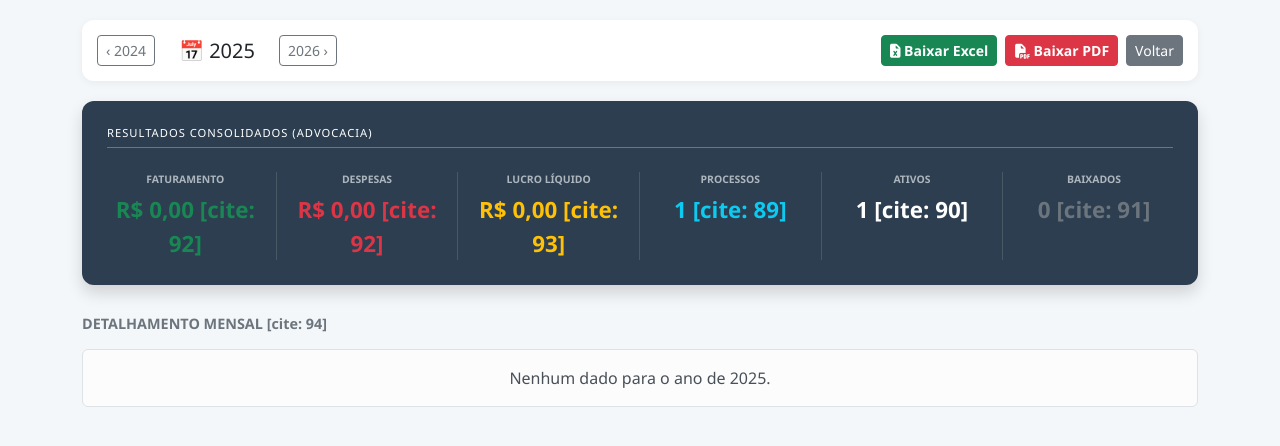
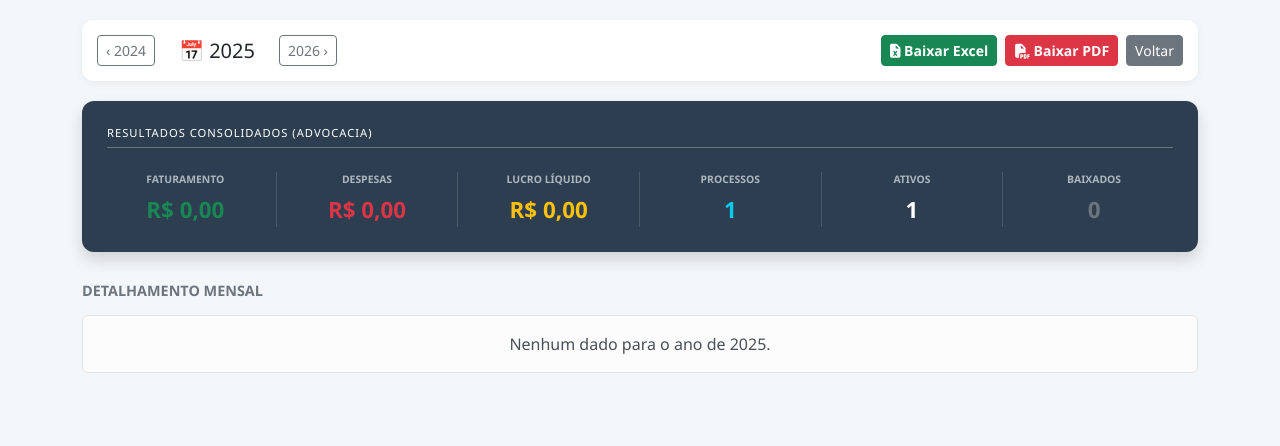
Before and after one commit to 2kbqgw7zws-eng/cristianorsousa, a Django app: page /advocacia/relatorio/ in a window 1280 px wide. Shown: the top 446 px of the page. Run offline with Django 4.2, Linux system fonts and the light colour scheme; tables that the repository leaves empty hold one stand-in row (values such as "Sample post").

Commit message:
Fix syntax error and clean layout

```diff
--- a/advocacia/templates/relatorio_advocacia.html
+++ b/advocacia/templates/relatorio_advocacia.html
@@ -21,7 +21,6 @@
         .label-mini { font-size: 0.6rem; color: #999; text-transform: uppercase; font-weight: 800; display: block; }
         .valor-bold { font-weight: bold; font-size: 1rem; color: #333; }
 
-        /* CONFIGURAÇÃO PARA O PDF (IMPRESSÃO) */
         @media print {
             @page { size: A4 landscape; margin: 1cm; }
             .header-nav, .btn, .no-print { display: none !important; }
@@ -31,6 +30,7 @@
             .text-success { color: #28a745 !important; }
             .text-danger { color: #dc3545 !important; }
             .text-primary { color: #007bff !important; }
+            .text-warning { color: #ffc107 !important; }
             .col-md-2, .col-md-4, .col-md-6 { float: left !important; }
             .row { display: flex !important; flex-wrap: nowrap !important; }
         }
@@ -54,37 +54,37 @@
         <div class="consolidado-dark shadow">
             <h6 class="mb-4 text-uppercase border-bottom border-secondary pb-2" style="font-size: 0.7rem; letter-spacing: 1px;">Resultados Consolidados (Advocacia)</h6>
             <div class="row text-center">
-                <div class="col-md-2 metric-box"><p class="metric-label">Faturamento</p><p class="metric-value text-success">R$ {{ faturamento|floatformat:2 }} [cite: 92]</p></div>
-                <div class="col-md-2 metric-box"><p class="metric-label">Despesas</p><p class="metric-value text-danger">R$ {{ despesas|floatformat:2 }} [cite: 92]</p></div>
-                <div class="col-md-2 metric-box"><p class="metric-label">Lucro Líquido</p><p class="metric-value text-warning">R$ {{ lucro|floatformat:2 }} [cite: 93]</p></div>
-                <div class="col-md-2 metric-box"><p class="metric-label">Processos</p><p class="metric-value text-info">{{ total_processos }} [cite: 89]</p></div>
-                <div class="col-md-2 metric-box"><p class="metric-label">Ativos</p><p class="metric-value">{{ processos_ativos }} [cite: 90]</p></div>
-                <div class="col-md-2 metric-box"><p class="metric-label">Baixados</p><p class="metric-value text-secondary">{{ processos_baixados }} [cite: 91]</p></div>
+                <div class="col-md-2 metric-box"><p class="metric-label">Faturamento</p><p class="metric-value text-success">R$ {{ faturamento|floatformat:2 }}</p></div>
+                <div class="col-md-2 metric-box"><p class="metric-label">Despesas</p><p class="metric-value text-danger">R$ {{ despesas|floatformat:2 }}</p></div>
+                <div class="col-md-2 metric-box"><p class="metric-label">Lucro Líquido</p><p class="metric-value text-warning">R$ {{ lucro|floatformat:2 }}</p></div>
+                <div class="col-md-2 metric-box"><p class="metric-label">Processos</p><p class="metric-value text-info">{{ total_processos }}</p></div>
+                <div class="col-md-2 metric-box"><p class="metric-label">Ativos</p><p class="metric-value">{{ processos_ativos }}</p></div>
+                <div class="col-md-2 metric-box"><p class="metric-label">Baixados</p><p class="metric-value text-secondary">{{ processos_baixados }}</p></div>
             </div>
         </div>
 
-        <h5 class="mb-3 text-secondary" style="font-size: 0.9rem; font-weight: bold;">DETALHAMENTO MENSAL [cite: 94]</h5>
+        <h5 class="mb-3 text-secondary" style="font-size: 0.9rem; font-weight: bold;">DETALHAMENTO MENSAL</h5>
 
         {% for item in meses_detalhes %}
         <div class="card-mes-horizontal p-3">
             <div class="row align-items-center">
                 <div class="col-md-2">
-                    <h5 class="mb-0 fw-bold" style="color: #333;">{{ item.nome }} [cite: 95]</h5>
+                    <h5 class="mb-0 fw-bold" style="color: #333;">{{ item.nome }}</h5>
                 </div>
 
                 <div class="col-md-4 border-end border-start">
                     <div class="row text-center">
                         <div class="col-4">
                             <span class="label-mini">Processos</span>
-                            <span class="valor-bold">{{ item.proc_total }} [cite: 95]</span>
+                            <span class="valor-bold">{{ item.proc_total }}</span>
                         </div>
                         <div class="col-4">
                             <span class="label-mini">Ativos</span>
-                            <span class="valor-bold text-primary">{{ item.proc_ativos }} [cite: 95]</span>
+                            <span class="valor-bold text-primary">{{ item.proc_ativos }}</span>
                         </div>
                         <div class="col-4">
                             <span class="label-mini">Baixados</span>
-                            <span class="valor-bold text-secondary">{{ item.proc_baixados }} [cite: 95]</span>
+                            <span class="valor-bold text-secondary">{{ item.proc_baixados }}</span>
                         </div>
                     </div>
                 </div>
@@ -93,15 +93,15 @@
                     <div class="row text-end">
                         <div class="col-4">
                             <span class="label-mini">Bruto</span>
-                            <span class="valor-bold text-success">R$ {{ item.faturamento|floatformat:2 }} [cite: 95]</span>
+                            <span class="valor-bold text-success">R$ {{ item.faturamento|floatformat:2 }}</span>
                         </div>
                         <div class="col-4">
                             <span class="label-mini">Gastos</span>
-                            <span class="valor-bold text-danger">R$ {{ item.despesa|floatformat:2 }} [cite: 95]</span>
+                            <span class="valor-bold text-danger">R$ {{ item.despesa|floatformat:2 }}</span>
                         </div>
                         <div class="col-4">
                             <span class="label-mini">Líquido</span>
-                            <span class="valor-bold text-primary">R$ {{ item.lucro|floatformat:2 }} [cite: 95]</span>
+                            <span class="valor-bold text-primary">R$ {{ item.lucro|floatformat:2 }}</span>
                         </div>
                     </div>
                 </div>
--- a/advocacia/views.py
+++ b/advocacia/views.py
@@ -36,7 +36,6 @@ def relatorio_advocacia(request):
     fatu_mes = FaturamentoAdvocacia.objects.filter(data__year=ano).annotate(m=ExtractMonth('data')).values('m').annotate(total=Sum('valor'))
     desp_mes = DespesaAdvocacia.objects.filter(data__year=ano).annotate(m=ExtractMonth('data')).values('m').annotate(total=Sum('valor'))
 
-    # Contagem mensal baseada no faturamento
     proc_mes = ProcessoFaturamento.objects.filter(faturamento__data__year=ano).annotate(
         m=ExtractMonth('faturamento__data')
     ).values('m').annotate(
@@ -84,38 +83,31 @@ def download_advocacia_excel(request):
     ano_str = request.GET.get('ano', str(datetime.date.today().year)).replace('.', '')
     ano = int(ano_str)
 
-    # Dados de Faturamento
-    faturamentos = FaturamentoAdvocacia.objects.filter(data__year=ano)
-    df_fatu = pd.DataFrame([{
-        'Data': f.data.strftime('%d/%m/%Y'),
-        'Cliente': f.cliente,
-        'CPF/CNPJ': f.cpf_cnpj,
-        'Valor (R$)': float(f.valor)
-    } for f in faturamentos])
+    fatu_mes = FaturamentoAdvocacia.objects.filter(data__year=ano).annotate(m=ExtractMonth('data')).values('m').annotate(total=Sum('valor'))
+    desp_mes = DespesaAdvocacia.objects.filter(data__year=ano).annotate(m=ExtractMonth('data')).values('m').annotate(total=Sum('valor'))
+    proc_mes = ProcessoFaturamento.objects.filter(faturamento__data__year=ano).annotate(m=ExtractMonth('faturamento__data')).values('m').annotate(
+        total=Count('id'), ativos=Count('id', filter=Q(status__iexact='Ativo')), baixados=Count('id', filter=Q(status__iexact='Baixado'))
+    )
 
-    # Dados de Despesas
-    despesas = DespesaAdvocacia.objects.filter(data__year=ano)
-    df_desp = pd.DataFrame([{
-        'Data': d.data.strftime('%d/%m/%Y'),
-        'Descrição': d.descricao,
-        'Local': d.local,
-        'Valor (R$)': float(d.valor)
-    } for d in despesas])
+    fatu_dict = {item['m']: item['total'] for item in fatu_mes}
+    desp_dict = {item['m']: item['total'] for item in desp_mes}
+    proc_dict = {item['m']: item for item in proc_mes}
+    meses_nomes = {1:'Janeiro', 2:'Fevereiro', 3:'Março', 4:'Abril', 5:'Maio', 6:'Junho', 7:'Julho', 8:'Agosto', 9:'Setembro', 10:'Outubro', 11:'Novembro', 12:'Dezembro'}
 
-    if df_fatu.empty and df_desp.empty:
-        return HttpResponse("Não há dados para exportar neste ano.")
+    dados_resumo = []
+    for i in range(1, 13):
+        f, d = fatu_dict.get(i, 0), desp_dict.get(i, 0)
+        p = proc_dict.get(i, {'total': 0, 'ativos': 0, 'baixados': 0})
+        if f > 0 or d > 0 or p['total'] > 0:
+            dados_resumo.append({'Mês': meses_nomes[i], 'Processos': p['total'], 'Ativos': p['ativos'], 'Baixados': p['baixados'], 'Bruto': float(f), 'Gastos': float(d), 'Líquido': float(f - d)})
 
     output = io.BytesIO()
     with pd.ExcelWriter(output, engine='xlsxwriter') as writer:
-        if not df_fatu.empty:
-            df_fatu.to_excel(writer, index=False, sheet_name='Faturamentos')
-        if not df_desp.empty:
-            df_desp.to_excel(writer, index=False, sheet_name='Despesas')
+        pd.DataFrame(dados_resumo).to_excel(writer, index=False, sheet_name='Resumo Mensal')
 
     response = HttpResponse(output.getvalue(), content_type='application/vnd.openxmlformats-officedocument.spreadsheetml.sheet')
     response['Content-Disposition'] = f'attachment; filename=Relatorio_Advocacia_{ano}.xlsx'
     return response
 
 def download_advocacia_pdf(request):
-    # Aciona a impressão do navegador com o layout já configurado no HTML
     return HttpResponse("<script>window.print(); window.history.back();</script>")
```
Also changed, not shown: 1 other file.
